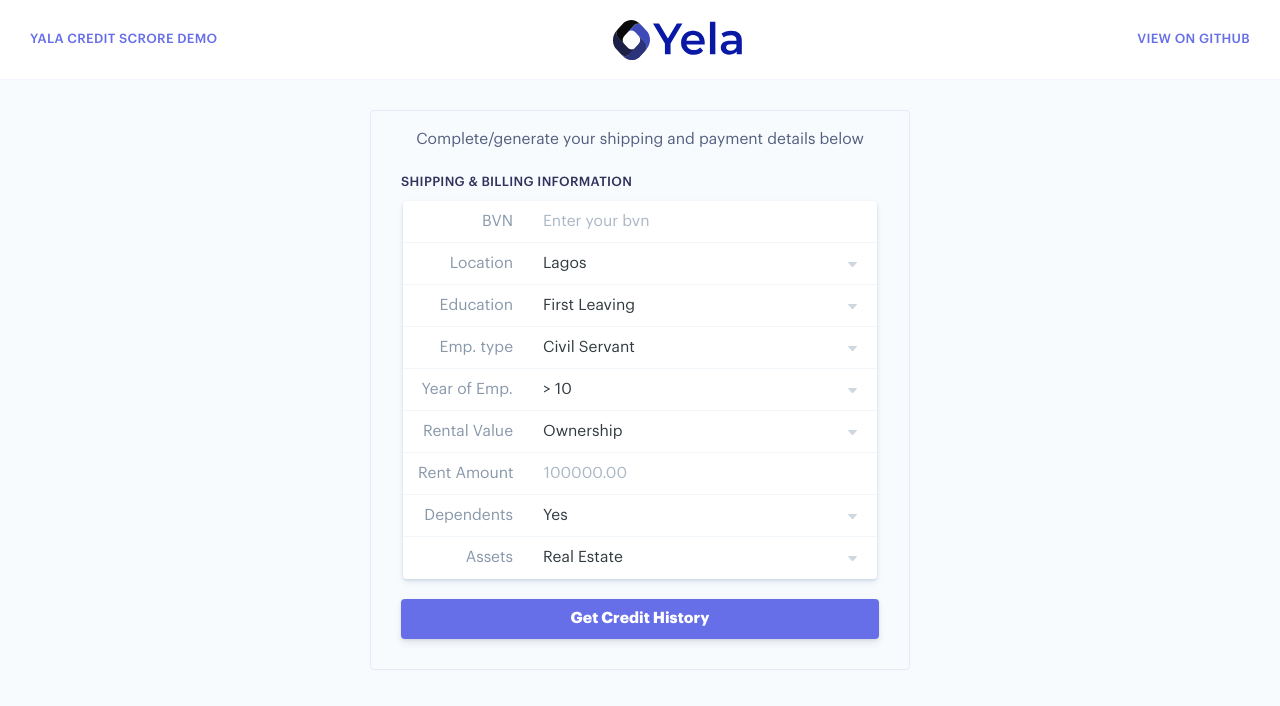
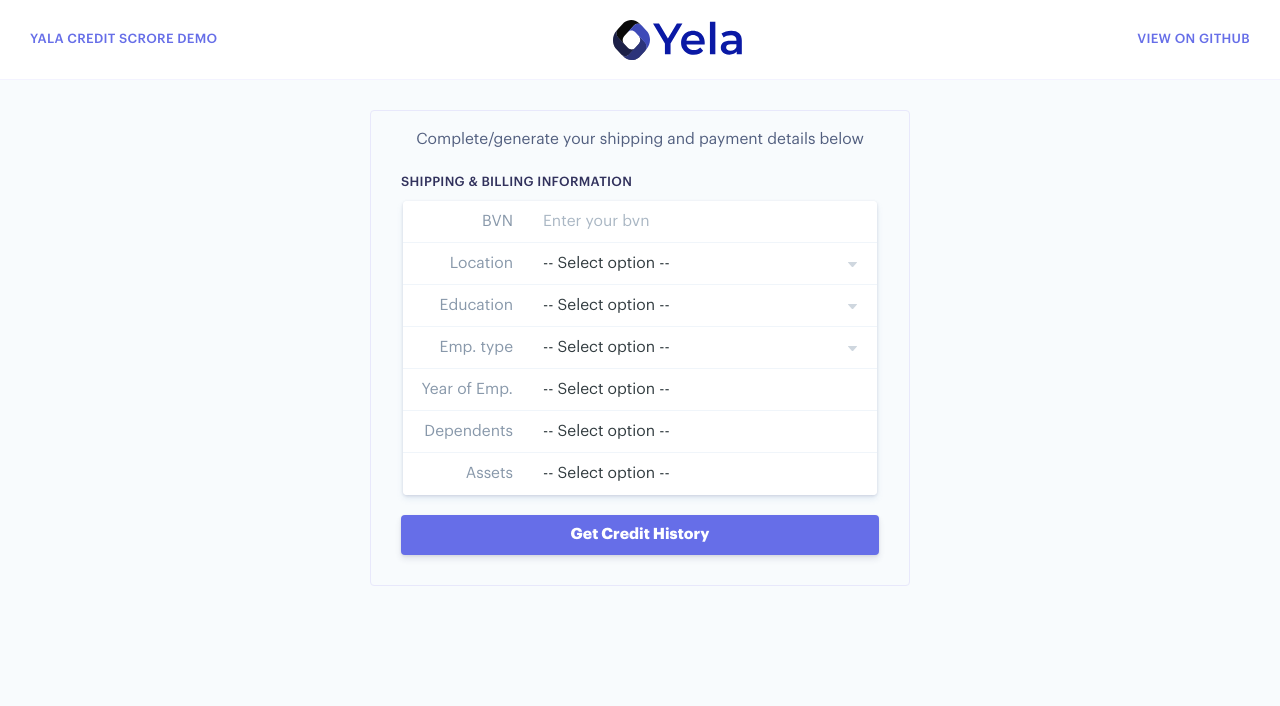
Before and after one commit to JoeFatolu/yala-demo, a React (Create React App) app: page / in a window 1280 px wide. Shown: the top 706 px of the page. Built offline with nearby package versions, Linux system fonts and the light colour scheme.

Commit message:
Fix some app demo

```diff
--- a/package.json
+++ b/package.json
@@ -6,10 +6,14 @@
     "@testing-library/jest-dom": "^5.11.4",
     "@testing-library/react": "^11.1.0",
     "@testing-library/user-event": "^12.1.10",
+    "axios": "^0.24.0",
     "formik": "^2.2.9",
     "polished": "^4.1.3",
     "react": "^17.0.2",
+    "react-d3-speedometer": "^1.0.1",
     "react-dom": "^17.0.2",
+    "react-icons": "^4.3.1",
+    "react-modal": "^3.14.3",
     "react-scripts": "4.0.3",
     "styled-components": "^5.3.3",
     "web-vitals": "^1.0.1",
--- /dev/null
+++ b/src/components/Button.js
@@ -0,0 +1,29 @@
+import React from 'react';
+import styled, { keyframes } from 'styled-components';
+import { FaSpinner } from 'react-icons/fa';
+
+const spin = keyframes`
+	0% { transform: rotate(0deg);}
+	100% { transform: rotate(360deg);}
+`;
+
+const Spinner = styled(FaSpinner)`
+	animation: ${spin} 1s linear infinite;
+`;
+
+const ButtonStyles = styled.button`
+	background: #666ee8;
+	color: #fff;
+	box-shadow: 0 4px 6px rgb(50 50 93 / 11%), 0 1px 3px rgb(0 0 0 / 8%);
+	border-radius: 4px;
+	border: 0;
+	font-weight: 700;
+	width: 100%;
+	height: 40px;
+	outline: none;
+	cursor: pointer;
+	transition: all 0.15s ease;
+`;
+export default function Button({ children, isLoading, ...props }) {
+	return <ButtonStyles {...props}>{!isLoading ? children : <Spinner />}</ButtonStyles>;
+}
--- a/src/components/nav.js
+++ b/src/components/nav.js
@@ -1,17 +1,38 @@
-import React from "react";
-import styled from "styled-components";
-import * as yup from "yup";
-import { useFormik } from "formik";
+import React from 'react';
+import styled from 'styled-components';
+import * as yup from 'yup';
+import { useFormik } from 'formik';
+import axios from 'axios';
+import Modal from 'react-modal';
+import ReactSpeedometer from 'react-d3-speedometer';
+import More from '../assets/images/dropdown.svg';
+import Logo from './logo';
+import { useAuth } from '../hooks';
+import Button from '../components/Button';
 
-import More from "../assets/images/dropdown.svg";
-import Logo from "./logo";
+Modal.setAppElement('#root');
 
 const validationSchema = yup.object({
-	name: yup
-		.string("Enter your email || AccountNumber || User ID")
-		.required("name is required"),
-	password: yup.string("Enter your password").required("Password is required"),
+	bvn: yup.number().required(),
+	location: yup.string(),
+	education: yup.string(),
+	employment: yup.string(),
+	employmentYears: yup.string(),
+	dependents: yup.string(),
+	assets: yup.string(),
 });
+
+const ModalContent = styled.div`
+	display: flex;
+
+	.value {
+		display: flex;
+		height: 200px;
+		justify-content: center;
+		align-items: center;
+		font-size: 40px;
+	}
+`;
 
 const HeaderStyled = styled.header`
 	width: 100%;
@@ -98,8 +119,7 @@ const FormStyled = styled.form`
 	fieldset {
 		margin-bottom: 20px;
 		background: #fff;
-		box-shadow: 0 1px 3px 0 rgb(50 50 93 / 15%),
-			0 4px 6px 0 rgb(112 157 199 / 15%);
+		box-shadow: 0 1px 3px 0 rgb(50 50 93 / 15%), 0 4px 6px 0 rgb(112 157 199 / 15%);
 		border-radius: 4px;
 		border: none;
 		font-size: 0;
@@ -160,7 +180,7 @@ const FormStyled = styled.form`
 		}
 	}
 	fieldset .select::after {
-		content: "";
+		content: '';
 		position: absolute;
 		width: 9px;
 		height: 5px;
@@ -200,129 +220,229 @@ export function Main() {
 }
 
 function Form() {
+	const [modalIsOpen, setIsOpen] = React.useState(false);
+	const [result, setResult] = React.useState({});
+
+	function openModal() {
+		setIsOpen(true);
+	}
+
+	function closeModal() {
+		setIsOpen(false);
+	}
+
+	async function handleSubmit(a) {
+		await axios
+			.post('http://localhost:3000/getcreditscore', a)
+			.then((res) => {
+				const data = res.data;
+				setResult(data);
+				openModal();
+			})
+			.catch((res) => {
+				return {
+					data: {
+						success: false,
+						message: 'Something went wrong',
+					},
+				};
+			});
+	}
+
+	const api = useAuth(handleSubmit);
+
+	const form = useFormik({
+		validationSchema: validationSchema,
+		initialValues: {
+			bvn: '',
+			location: '',
+			education: '',
+			employment: '',
+			employmentYears: '',
+			dependents: '',
+			assets: '',
+		},
+		onSubmit: async (a) => {
+			// const data = useAuth()
+			api.request(a);
+		},
+	});
+
 	return (
-		<FormStyled>
+		<FormStyled onSubmit={form.handleSubmit}>
 			<p className="instruction">
-				<span>Complete</span>/<span id="generate">generate</span> your shipping
-				and payment details below
+				<span>Complete</span>/<span id="generate">generate</span> your shipping and payment details below
 			</p>
 			<section>
 				<h2>Shipping &amp; Billing Information</h2>
 				<fieldset>
 					<label>
 						<span>BVN</span>
-						<input
-							name="bvn"
-							className="field"
-							placeholder="Enter your bvn"
-							required
-						/>
+						<input name="bvn" value={form.values.bvn} onChange={form.handleChange} className="field" placeholder="Enter your bvn" required />
 					</label>
 
 					<label className="select">
 						<span>Location</span>
 						<div id="state" className="field ">
-							<select name="state">
-								<option value="AU">Lagos</option>
-								<option value="AT">Abuja</option>
+							<select name="location" value={form.values.location} onChange={form.handleChange}>
+								<option>-- Select option --</option>
+
+								<option value="LA">Lagos</option>
+								<option value="FE">Abuja</option>
 								<option value="BE">Rivers</option>
-								<option value="BR">Oyo</option>
-								<option value="CA">Delta</option>
-								<option value="CN">Anambra</option>
-								<option value="DK">Enugu</option>
-								<option value="FI">Ogun</option>
-								<option value="FR">Kaduna</option>
-								<option value="DE">Kano</option>
-								<option value="HK">Ondo</option>
-								<option value="IE">Osun</option>
-								<option value="IT">Imo</option>
-								<option value="JP">Ekiti</option>
-								<option value="LU">Cross River</option>
-								<option value="MY">Akwa Ibom</option>
-								<option value="MX">Abia</option>
-								<option value="NL">Edo</option>
-								<option value="NZ">Kogi</option>
-								<option value="NO">Nassarawa</option>
-								<option value="PL">Niger</option>
-								<option value="PT">Bayelsa</option>
-								<option value="SG">Ebonyi</option>
-								<option value="ES">Taraba</option>
-								<option value="SE">Katsina</option>
-								<option value="CH">Sokoto</option>
-								<option value="GB">Adamawa</option>
+								<option value="OY">Oyo</option>
+								<option value="DE">Delta</option>
+								<option value="AN">Anambra</option>
+								<option value="EN">Enugu</option>
+								<option value="OG">Ogun</option>
+								<option value="KD">Kaduna</option>
+								<option value="KN">Kano</option>
+								<option value="ON">Ondo</option>
+								<option value="OS">Osun</option>
+								<option value="IM">Imo</option>
+								<option value="EK">Ekiti</option>
+								<option value="CR">Cross River</option>
+								<option value="AK">Akwa Ibom</option>
+								<option value="AB">Abia</option>
+								<option value="ED">Edo</option>
+								<option value="Ek">Kogi</option>
+								<option value="NA">Nassarawa</option>
+								<option value="NI">Niger</option>
+								<option value="BY">Bayelsa</option>
+								<option value="EB">Ebonyi</option>
+								<option value="TA">Taraba</option>
+								<option value="KT">Katsina</option>
+								<option value="SO">Sokoto</option>
+								<option value="GO">Adamawa</option>
 							</select>
 						</div>
 					</label>
 					<label className="select">
 						<span>Education</span>
 						<div className="field">
-							<select name="edu">
-								<option value="AU">First Leaving</option>
-								<option value="AT">Secondary School</option>
-								<option value="BE">Grad</option>
-								<option value="BR">Post Grad</option>
+							<select name="education" value={form.values.education} onChange={form.handleChange}>
+								<option>-- Select option --</option>
+								<option value="FL">First Leaving</option>
+								<option value="SC">Secondary School</option>
+								<option value="GD">Grad</option>
+								<option value="PG">Post Grad</option>
 							</select>
 						</div>
 					</label>
 					<label className="select">
 						<span>Emp. type</span>
 						<div className="field">
-							<select name="emp">
-								<option value="AU">Civil Servant</option>
-								<option value="AT">Private</option>
-								<option value="BE">Self Employed</option>
+							<select name="employment" value={form.values.employment} onChange={form.handleChange}>
+								<option>-- Select option --</option>
+
+								<option value="CS">Civil Servant</option>
+								<option value="PR">Private</option>
+								<option value="SE">Self Employed</option>
 							</select>
 						</div>
 					</label>
-					<label className="select">
+					<label className="employmentYears" value={form.values.employmentYears} onChange={form.handleChange}>
 						<span>Year of Emp.</span>
 						<div className="field">
-							<select name="yrsemp">
-								<option value="AU">&gt; 10</option>
-								<option value="AT">5 - 10</option>
-								<option value="BE">2 - 5</option>
-								<option value="BR">1 - 2</option>
-								<option value="BR">&lt; 1</option>
+							<select name="employmentYears" value={form.values.employmentYears} onChange={form.handleChange}>
+								<option>-- Select option --</option>
+
+								<option value="001">&gt; 10</option>
+								<option value="002">5 - 10</option>
+								<option value="003">2 - 5</option>
+								<option value="004">1 - 2</option>
+								<option value="005">&lt; 1</option>
 							</select>
 						</div>
 					</label>
 
-					<label className="select">
-						<span>Rental Value</span>
+					<label className="dependents">
+						<span>Dependents</span>
 						<div className="field">
-							<select name="rv">
-								<option value="AU">Ownership</option>
-								<option value="AT">Rental Apartment </option>
+							<select name="dependents" value={form.values.dependents} onChange={form.handleChange}>
+								<option>-- Select option --</option>
+								<option value={true}>Yes</option>
+								<option value={false}>No</option>
 							</select>
 						</div>
 					</label>
-					<label>
-						<span>Rent Amount</span>
-						<input name="ra" className="field" placeholder="100000.00" required />
-					</label>
-					<label className="select">
-						<span>Dependents</span>
-						<div className="field">
-							<select name="dp">
-								<option value="AU">Yes</option>
-								<option value="AT">No</option>
-							</select>
-						</div>
-					</label>
-					<label className="select">
+
+					<label className="assets" value={form.values.assets} onChange={form.handleChange}>
 						<span>Assets</span>
 						<div className="field ">
-							<select name="as">
-								<option value="AU">Real Estate</option>
-								<option value="AT">Vehicle</option>
-								<option value="BE">Furniture/Gadgets/Electronics</option>
+							<select name="assets" value={form.values.assets} onChange={form.handleChange}>
+								<option>-- Select option --</option>
+
+								<option value="RE">Real Estate</option>
+								<option value="VE">Vehicle</option>
+								<option value="FGE">Furniture/Gadgets/Electronics</option>
 							</select>
 						</div>
 					</label>
 				</fieldset>
 			</section>
 
-			<button>Get Credit History</button>
+			<Button isLoading={api.loading} type="submit">
+				Get Credit History
+			</Button>
+
+			<Modal isOpen={modalIsOpen} onRequestClose={closeModal} contentLabel="Example Modal" ariaHideApp={false}>
+				<ModalContent>
+					{result.data?.creditScore && (
+						<div
+							style={{
+								width: '500px',
+								height: '300px',
+							}}
+						>
+							<ReactSpeedometer
+								fluidWidth={true}
+								minValue={0}
+								maxValue={100}
+								width={500}
+								needleHeightRatio={0.7}
+								value={result.data.creditScore}
+								currentValueText="Credit Score"
+								customSegmentLabels={[
+									{
+										text: 'Very Bad',
+										position: 'INSIDE',
+										color: '#555',
+									},
+									{
+										text: 'Bad',
+										position: 'INSIDE',
+										color: '#555',
+									},
+									{
+										text: 'Ok',
+										position: 'INSIDE',
+										color: '#555',
+										fontSize: '19px',
+									},
+									{
+										text: 'Good',
+										position: 'INSIDE',
+										color: '#555',
+									},
+									{
+										text: 'Very Good',
+										position: 'INSIDE',
+										color: '#555',
+									},
+								]}
+								ringWidth={47}
+								needleTransition="easeElastic"
+								needleColor={'#90f2ff'}
+								textColor={'#d8dee9'}
+							/>
+						</div>
+					)}
+
+					{!result.data?.creditScore && <div className="value">{result.data}</div>}
+					<div className="value">Your credit score is {result.data?.creditScore}</div>
+				</ModalContent>
+			</Modal>
 		</FormStyled>
 	);
 }
--- /dev/null
+++ b/src/hooks/index.js
@@ -0,0 +1,15 @@
+import { useState } from 'react';
+
+export const useAuth = (fun) => {
+	const [loading, setloading] = useState(false);
+	if (typeof fun !== 'function') return {};
+
+	const request = async (...args) => {
+		setloading(true);
+		const response = await fun(...args);
+		setloading(false);
+		return response;
+	};
+
+	return { loading, request };
+};
```
